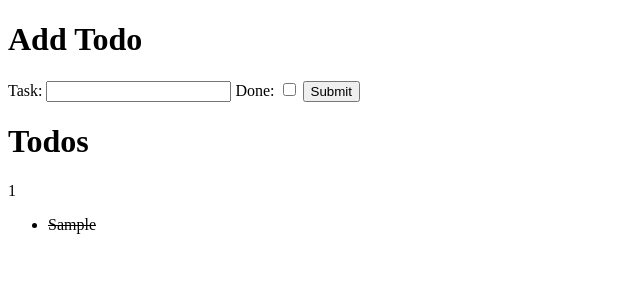
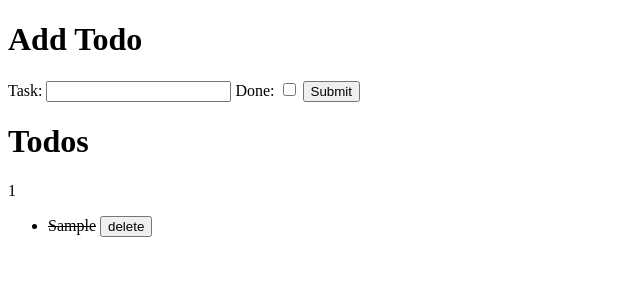
Before and after one commit to 786raees/todo, a Django app: page / in a window 1280 px wide. Shown: the top 300 px of the page, without its empty margins (0-640 px from the left). Run offline with Django 4.2, Linux system fonts and the light colour scheme; tables that the repository leaves empty hold one stand-in row (values such as "Sample post").

Commit message:
delete todo

```diff
--- a/blog/urls.py
+++ b/blog/urls.py
@@ -2,5 +2,6 @@ from . import views
 from django.urls import path
 
 urlpatterns = [
-    path('', views.index, name="home_view")
+    path('', views.index, name="home_view"),
+    path('delete_todo/<int:id>/', views.delete_todo, name="delete_todo")
 ]
--- a/blog/views.py
+++ b/blog/views.py
@@ -1,4 +1,4 @@
-from django.shortcuts import render
+from django.shortcuts import render, redirect
 from .models import Todo
 from .forms import TodoForm
 # Create your views here.
@@ -14,3 +14,9 @@ def index(request):
         "form": todo_form
     }
     return render(request, 'home.html', context)
+
+
+def delete_todo(request, id):
+    todo = Todo.objects.get(id=id)
+    todo.delete()
+    return redirect('home_view')
--- a/templates/home.html
+++ b/templates/home.html
@@ -19,13 +19,16 @@
     {{todos_list.count}}
     <ul>
         {% for todo in todos_list %}
+        <li>
         {% if todo.done %}
-        <li>
-            <s>{{todo.task}}</s>
+        <s>{{todo.task}}</s>
+        {% else %}
+        {{todo.task}}
+        {% endif %}
+        <a href="{% url 'delete_todo' todo.id %}">
+            <button>delete</button>
+        </a>
         </li>
-          {% else %}
-          <li>{{todo.task}}</li>
-        {% endif %}
         {% endfor %}
     </ul>
 
```
